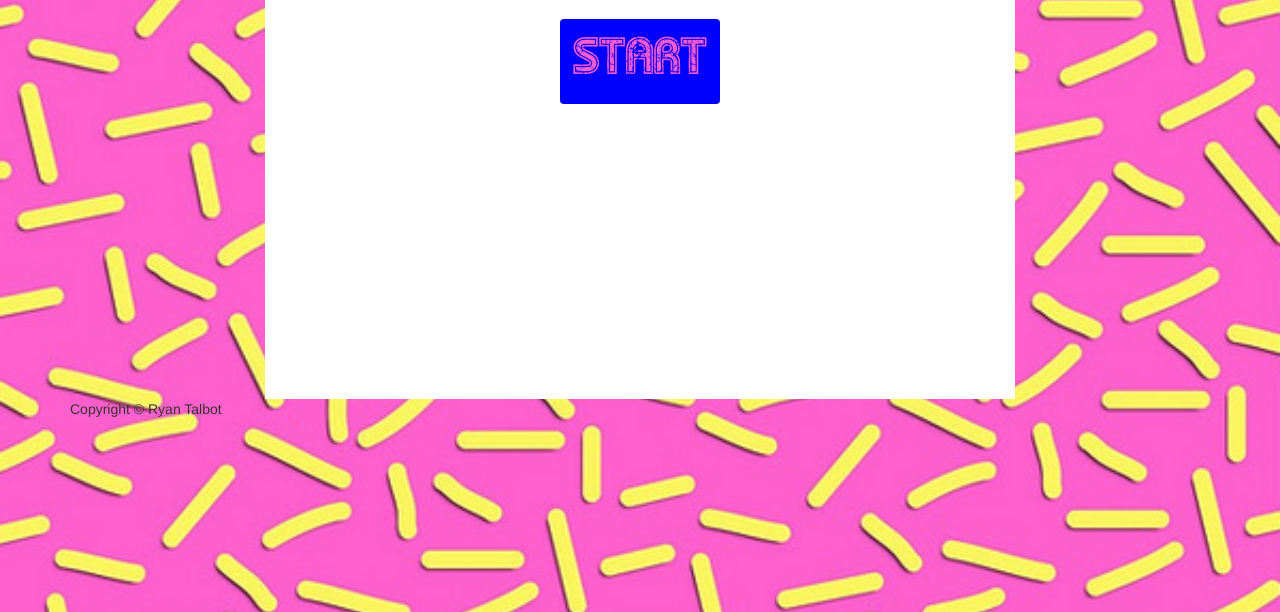
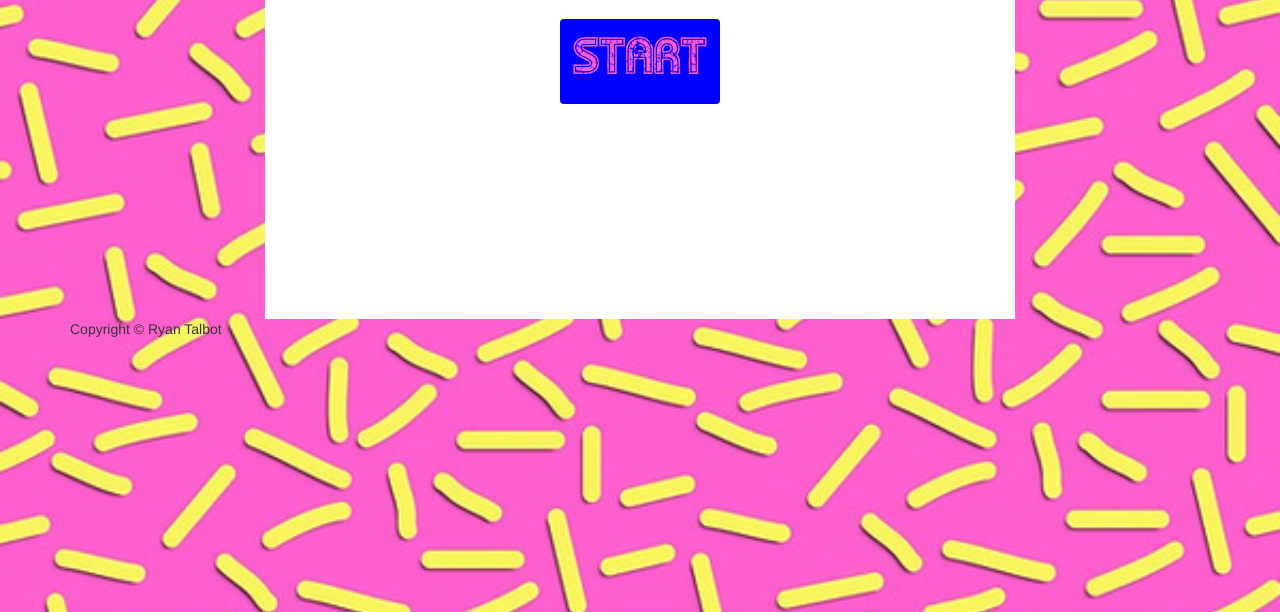
Before and after one commit to rgtalbot/TriviaGame, a PHP site: page / in a window 1280 px wide. Shown: the part 188-800 px from the top of the page. Run offline with PHP 8.4, Linux system fonts and the light colour scheme; some libraries are stand-ins or nearby versions.

Commit message:
minor changes

```diff
--- a/assets/css/style.css
+++ b/assets/css/style.css
@@ -11,7 +11,7 @@
 .game {
   max-width: 750px;
   margin: 0 auto;
-  height: 400px;
+  height: 320px;
   font-size: 24px;
   font-family: monospace;
   background-color: white;
```
